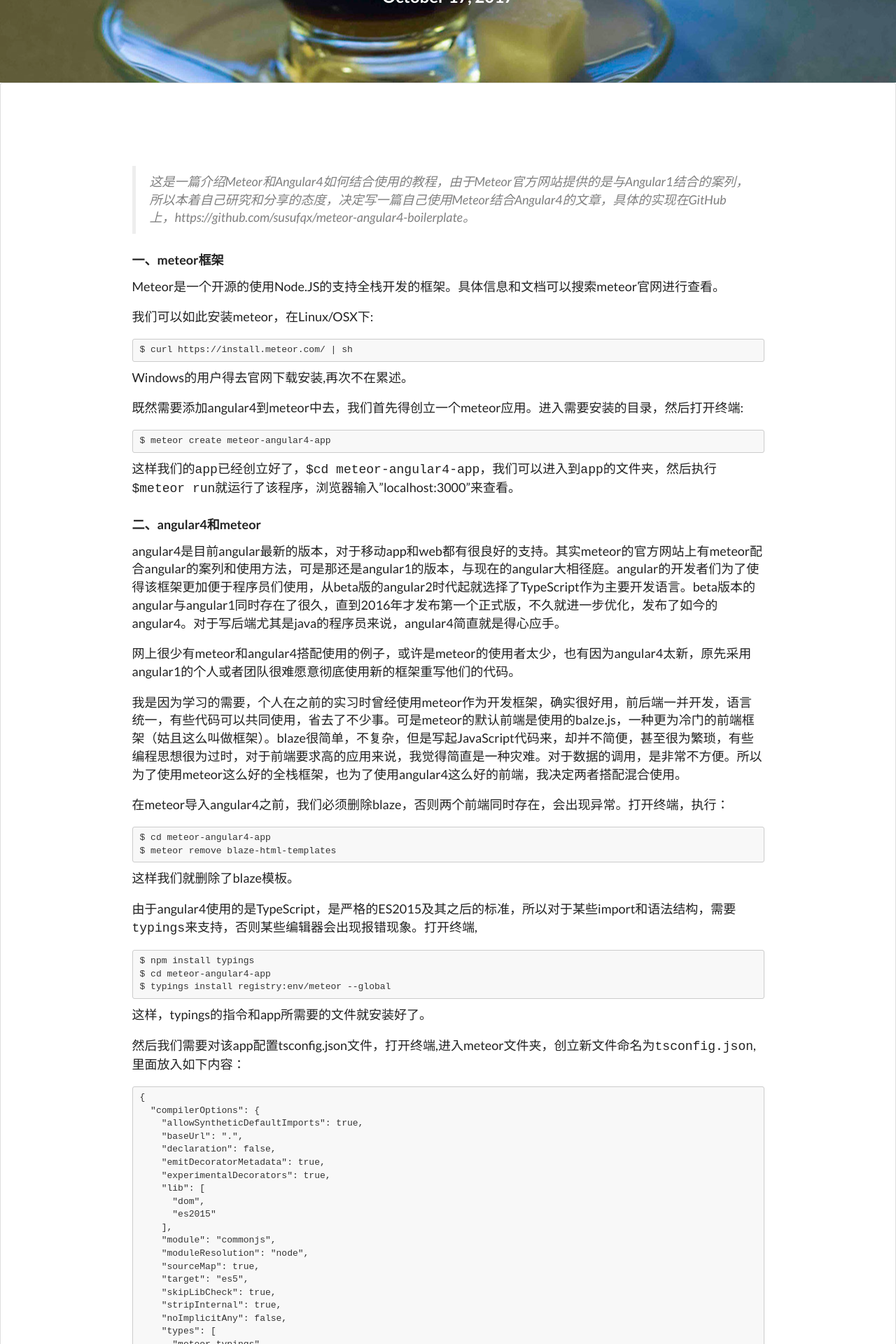
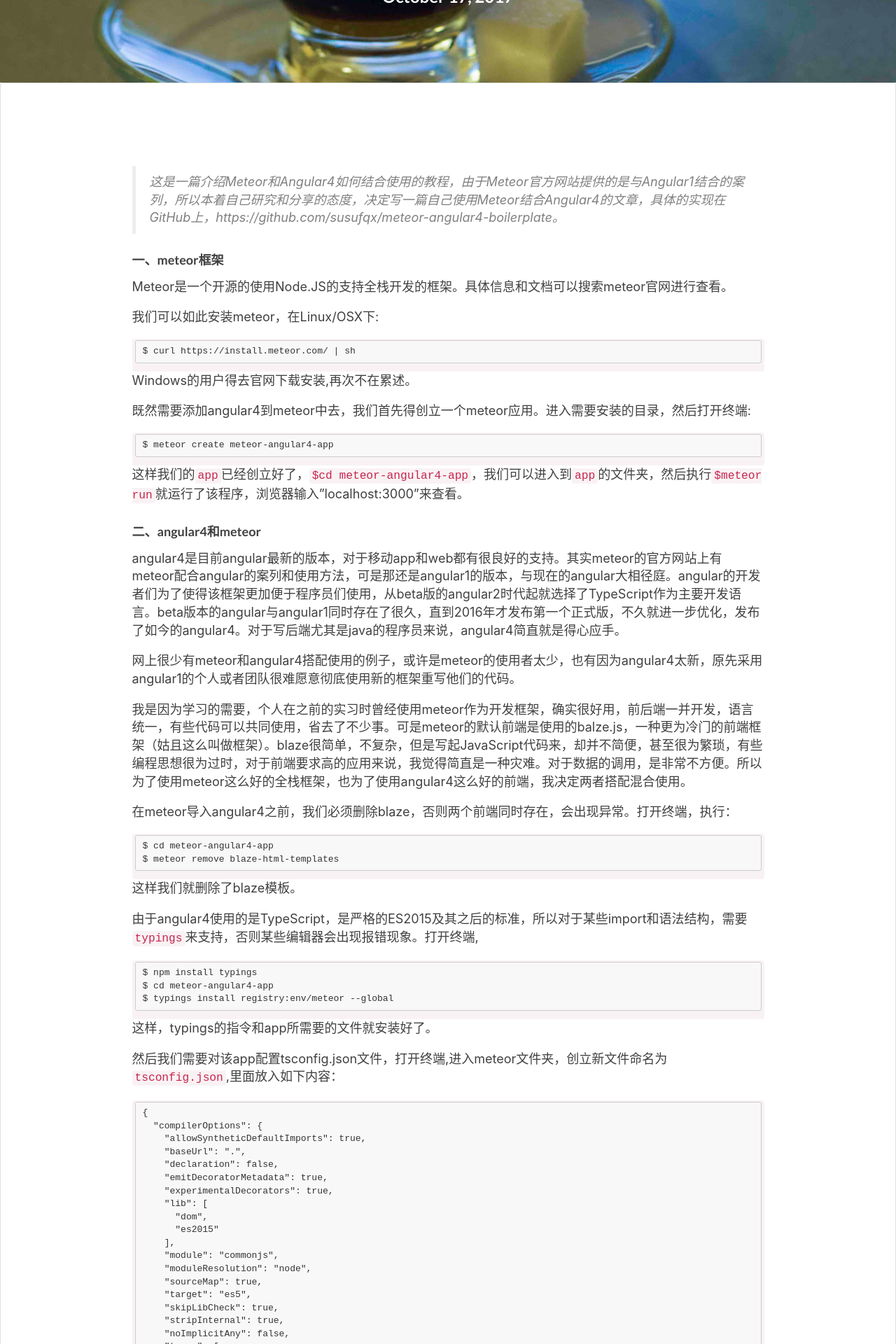
Before and after one commit to susufqx/susufqx.github.com, a Jekyll site: the page built from _posts/2017-10-17-Meteor框架下使用Angular4作为前端.md, in a window 1280 px wide. Shown: the part 342-2262 px from the top of the page at 70% size. Built offline with Jekyll 4.4.1, drawn with Linux system fonts in a browser that asks for light colours; nearby versions of some CDN libraries.

Commit message:
fix p table display problem

```diff
--- a/css/main.scss
+++ b/css/main.scss
@@ -1,11 +1,19 @@
 ---
 # Only the main Sass file needs front matter (the dashes are enough)
 ---
+body{
+  font-family: -apple-system,BlinkMacSystemFont,"Helvetica Neue",Arial,"PingFang SC","Hiragino Sans GB",STHeiti,"Microsoft YaHei","Microsoft JhengHei","Source Han Sans SC","Noto Sans CJK SC","Source Han Sans CN","Noto Sans SC","Source Han Sans TC","Noto Sans CJK TC","WenQuanYi Micro Hei",SimSun,sans-serif;
+  line-height: 1.7;
+  font-size: 16px;
+  color: #404040;
+  overflow-x: hidden;
+}
 
 //blog text size
 .post-content{
   p{
     font-size: 18px;
+    word-break:break-word !important;
   }
 }
 
--- a/css/syntax.css
+++ b/css/syntax.css
@@ -1,6 +1,6 @@
 /* to make lines scroll instead of wrap */
 /* from http://stackoverflow.com/a/23393920 */
-/
+
 .highlight pre code * {
   white-space: nowrap;    // this sets all children inside to nowrap
 }
@@ -13,6 +13,13 @@
   white-space: pre;       // forces <code> to respect <pre> formatting
 }
 
+.highlighter-rouge{
+  color:#C7254E !important;
+  padding: 2px 4px;
+  font-size: 90%;
+  background-color: #F9F2F4;
+  border-radius: 4px;
+}
 
 /*
  * GitHub style for Pygments syntax highlighter, for use with Jekyll
```
